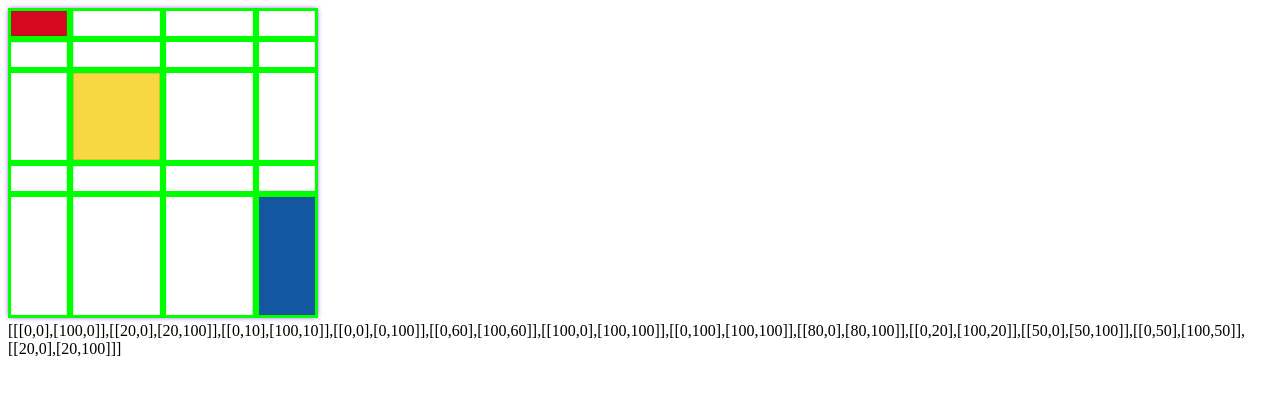
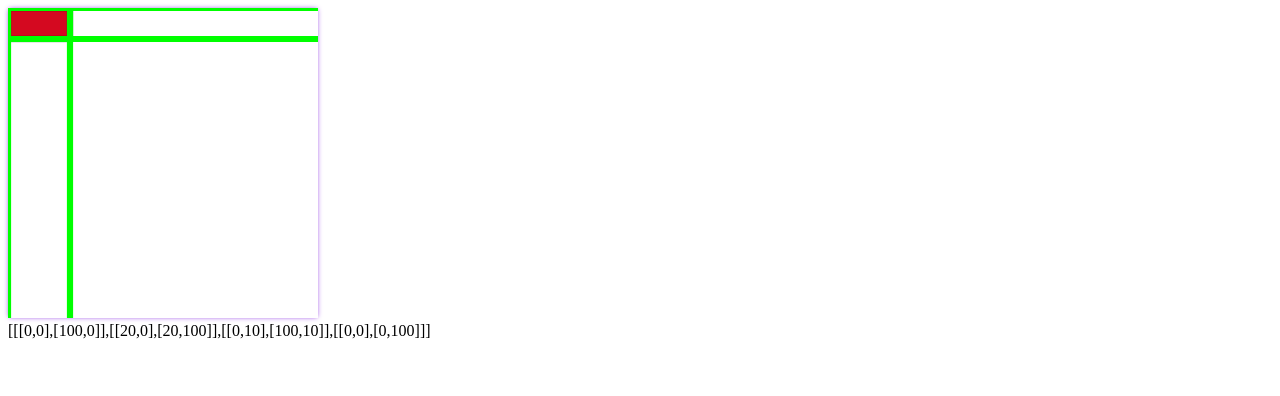
Before and after one commit to walidvb/dispersos, a React (Create React App) app: page / in a window 1280 px wide. Shown: the top 396 px of the page. Built offline with nearby package versions, Linux system fonts and the light colour scheme.

Commit message:
move edges

```diff
--- a/src/App.js
+++ b/src/App.js
@@ -18,16 +18,16 @@ const constraints = [
     h: .1,
     color: '#D40920'
   },
-  {
-    w: .2,
-    h: .4,
-    color: '#1356A2',
-  },
-  {
-    w: .3,
-    h: .3,
-    color: '#F7D842',
-  }
+  // {
+  //   w: .2,
+  //   h: .4,
+  //   color: '#1356A2',
+  // },
+  // {
+  //   w: .3,
+  //   h: .3,
+  //   color: '#F7D842',
+  // }
 ]
 
 
@@ -36,6 +36,7 @@ export default () => {
   // const [isClicked, setIsClicked] = useState(false)
   const [lines, setLines] = useState([])
 
+  const recomputeLines = () => setLines(computeLines(ref.current))
   useEffect(() => {
     setLines(computeLines(ref.current))
   }, [])
@@ -49,11 +50,12 @@ export default () => {
       >
         {constraints.map(({ w, h, color }, i) => (
           <Rect
-          width={w*100}
-          height={h*100}
-          color={color}
-          x={100/i - w*100}
-          y={100/i - h*100}
+            width={w*100}
+            height={h*100}
+            color={color}
+            x={100/i - w*100}
+            y={100/i - h*100}
+            onChange={recomputeLines}
           />
           )
           )}
--- a/src/Rect.js
+++ b/src/Rect.js
@@ -2,7 +2,14 @@ import React, { useEffect, useRef, useState } from "react";
 import * as d3 from "d3";
 
 let cursorPos;
-export default ({ width, height, x, y, color = "#FF0000" }) => {
+export default ({
+  width,
+  height,
+  x,
+  y,
+  color = "#FF0000",
+  onChange,
+}) => {
   const ref = useRef();
   useEffect(() => {
     if (!ref.current) {
@@ -24,6 +31,9 @@ export default ({ width, height, x, y, color = "#FF0000" }) => {
         const dx = d.x - cursorPos[0];
         const dy = d.y - cursorPos[1];
         d3.select(this).raise().attr("transform", `translate(${dx}, ${dy})`);
+        // d3.select(this).raise().attr("x", d.x + dx);
+        // d3.select(this).raise().attr("y", d.y + dy);
+        onChange()
       })
       .on("end", () => (cursorPos = null));
     drag(rect);
--- a/src/linesAdder/index.js
+++ b/src/linesAdder/index.js
@@ -1,10 +1,22 @@
 import * as d3 from 'd3'
 
 function getEdges(rect){
-  const x = rect.x.baseVal.value
-  const y = rect.y.baseVal.value
+  let transform = [0,0]
+  try{
+    transform = /\((.*)\)/.exec(rect.attributes.transform.value)[1].split(',').map(parseFloat)
+  }
+  catch(err){
+
+  }
+  const [dx, dy] = transform
+
+  const x = rect.x.baseVal.value + dx
+  const y = rect.y.baseVal.value + dy
   const width = rect.width.baseVal.value
   const height = rect.height.baseVal.value
+
+  // TODO: don't use transform on the rects
+
 
   return [
     [[x, y], [x+width, y]],
@@ -16,7 +28,6 @@ function getEdges(rect){
 }
 
 function extendEdges(edges){
-
   return edges.map((edge) => {
     const isHorz = edge[0][1] === edge[1][1]
     if(isHorz){
```
